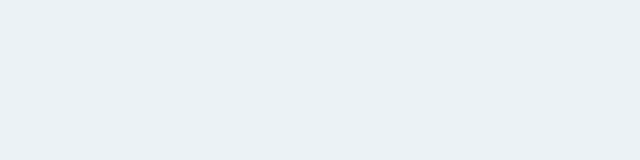
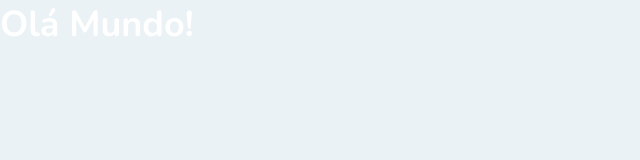
Before and after one commit to joel-fragoso/happy, a React (Create React App) app in the folder web/: page / in a window 1280 px wide. Shown: the top 160 px of the page, without its empty margins (0-640 px from the left). Built offline with nearby package versions, Linux system fonts and the light colour scheme; the HTML template or start-up script is replaced by a standard one.

Commit message:
feat: add landing page

```diff
--- a/web/src/App.tsx
+++ b/web/src/App.tsx
@@ -1,13 +1,13 @@
 import React from 'react';
 
-// import Landing from './pages/Landing';
+import Landing from './pages/Landing';
 
 import GlobalStyle from './styles/global';
 
 const App: React.FC = () => {
   return (
     <>
-      {/* <Landing /> */}
+      <Landing />
       <GlobalStyle />
     </>
   );
--- /dev/null
+++ b/web/src/pages/Landing/index.tsx
@@ -0,0 +1,13 @@
+import React from 'react';
+
+import { Container } from './styles';
+
+const Landing: React.FC = () => {
+  return (
+    <Container>
+      <h1>Olá Mundo!</h1>
+    </Container>
+  );
+};
+
+export default Landing;
--- /dev/null
+++ b/web/src/pages/Landing/styles.ts
@@ -0,0 +1,7 @@
+import styled from 'styled-components';
+
+export const Container = styled.div`
+  width: 100vw;
+  height: 100vh;
+  background-color: linear(329.54deg, #29b6d1 0%, #00c7c7 100%);
+`;
```
